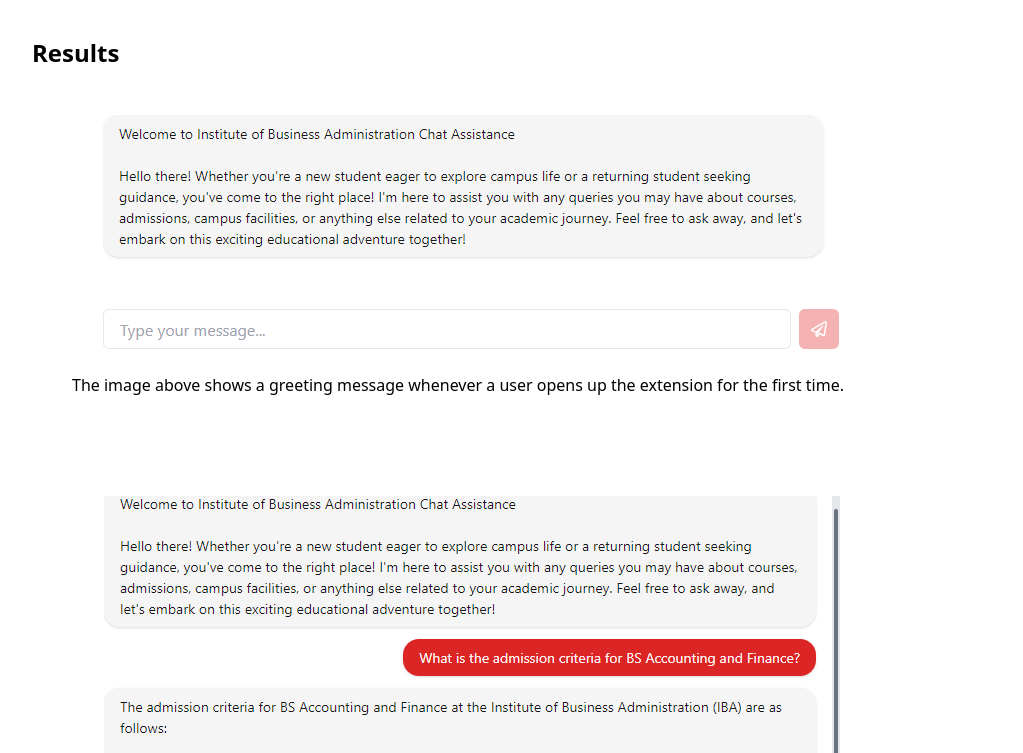
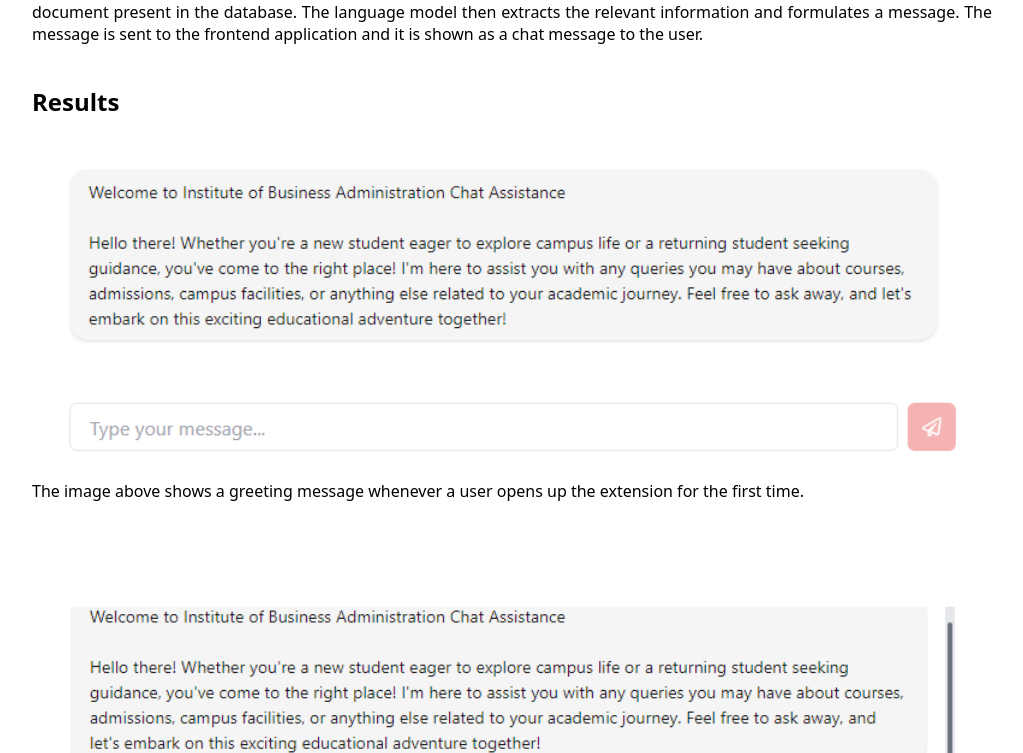
Before and after one commit to hasanrizvi/iba_chat_assistant, a plain HTML site: page index.html in a window 1280 px wide. Shown: the part 1007-1760 px from the top of the page, without its empty margins (128-1151 px from the left). Drawn offline with Linux system fonts and the light colour scheme.

Commit message:
Fixed image styling

```diff
--- a/styles.css
+++ b/styles.css
@@ -6,11 +6,18 @@
     text-align: justify;
 }
 
+figure {
+    margin-inline: 0;
+}
+
+img {
+    width: 100%;
+}
+
 .container {
     max-width: 75vw;
     display: block;
     margin: 0 auto;
-    /* padding-inline: 50px; */
     padding-top: 20px;
     padding-bottom: 20px;
 }
```
